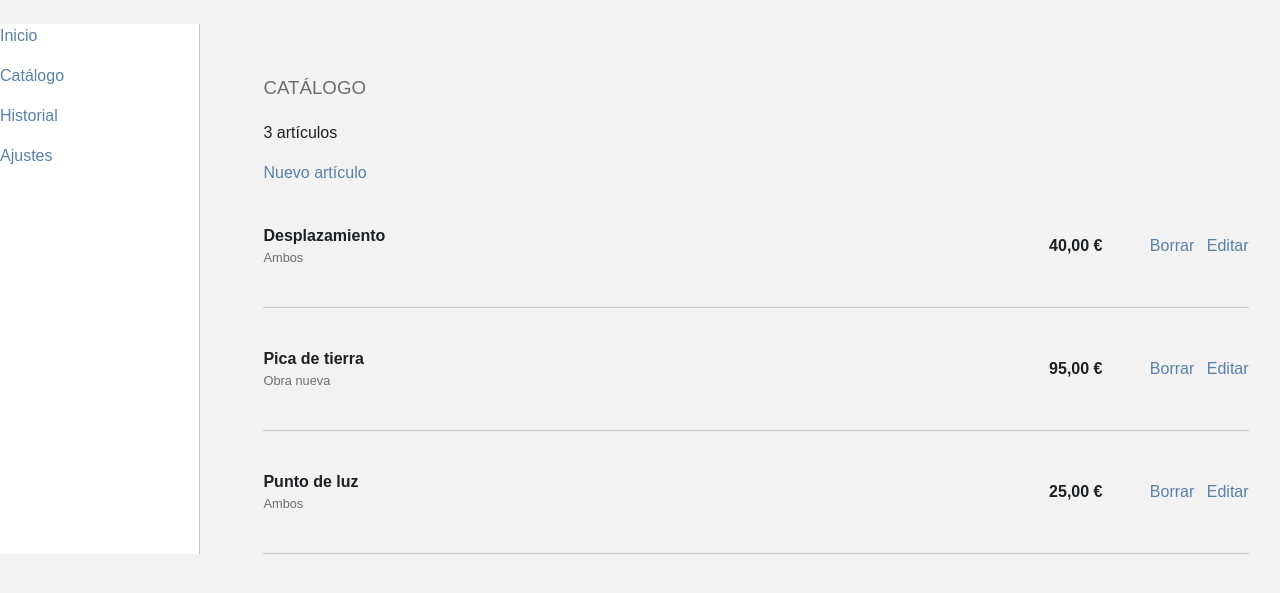
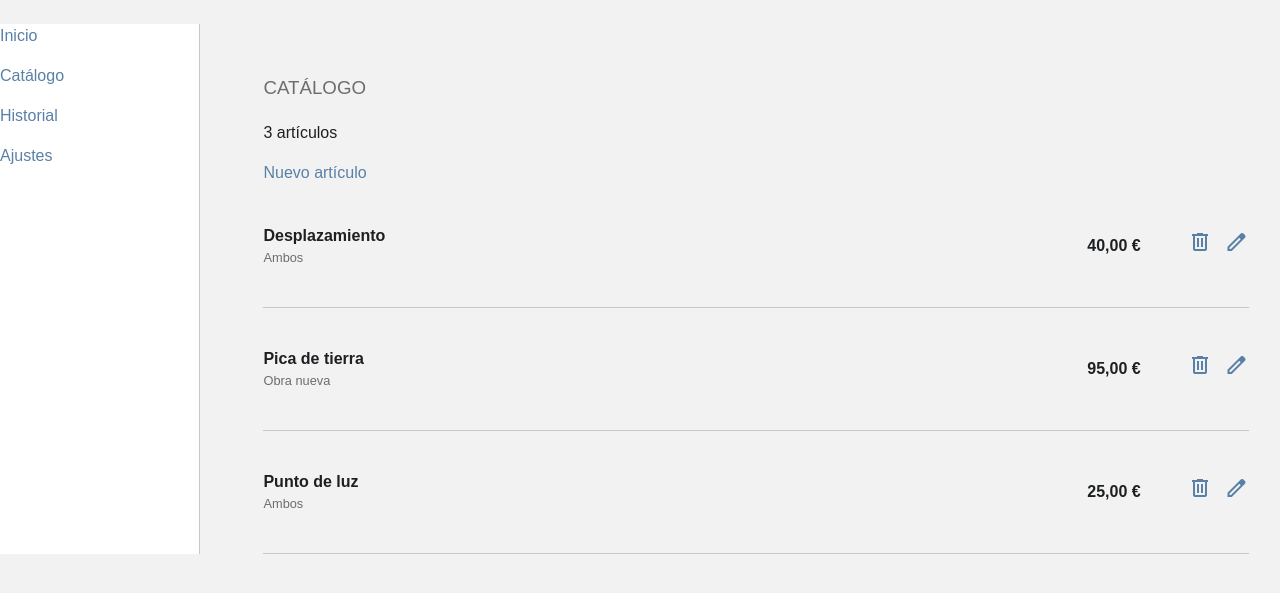
Before and after one commit to JoseRuiz44/voltgest, a Flask app: page /catalog in a window 1280 px wide. Shown: the part 76-669 px from the top of the page. Run offline with Flask 3, Linux system fonts and the light colour scheme.

Commit message:
chore: save CSS before rewrite

```diff
--- a/static/style.css
+++ b/static/style.css
@@ -108,6 +108,12 @@ a {
     display: block;
     color: var(--muted);
     font-size: 0.85rem;
+}
+
+.budget-row {
+    display: flex;
+    align-items: center;
+    gap: 4%;
 }
 
 .budget-link {
--- a/templates/base.html
+++ b/templates/base.html
@@ -4,6 +4,7 @@
         <meta charset="UTF-8">
         <meta name="viewport" content="width=device-width, initial-scale=1.0">
         <link rel="stylesheet" href="{{ url_for('static', filename='style.css') }}">
+        <link rel="stylesheet" href="https://fonts.googleapis.com/css2?family=Material+Symbols+Outlined">
         <title>VoltGest</title>
     </head>
 
--- a/templates/catalog.html
+++ b/templates/catalog.html
@@ -18,8 +18,12 @@
                 <span class="article-price">{{ money(article['price']) }}</span>
 
                 <span class="article-actions">
-                    <a href="{{ url_for('delete_article', name=article['name']) }}">Borrar</a>
-                    <a href="{{ url_for('edit_article', name=article['name']) }}">Editar</a>
+                    <a href="{{ url_for('delete_article', name=article['name']) }}">
+                        <span class="material-symbols-outlined">delete</span>
+                    </a>
+                    <a href="{{ url_for('edit_article', name=article['name']) }}">
+                        <span class="material-symbols-outlined">edit</span>
+                    </a>
                 </span>
             </li>
 
--- a/templates/record.html
+++ b/templates/record.html
@@ -17,7 +17,9 @@
                 <span class="budget-scope">{{ SCOPE_ES[budget['work_type']] }}</span>
                 <span class="budget-total">{{ money(budget['totals']['total']) }}</span>
             </a>
-            <a href="{{ url_for('delete_budget', number=budget['number']) }}">Borrar</a>
+            <a href="{{ url_for('delete_budget', number=budget['number']) }}">
+                <span class="material-symbols-outlined">delete</span>
+            </a>
         </li>
 
         {% endfor %}
```
